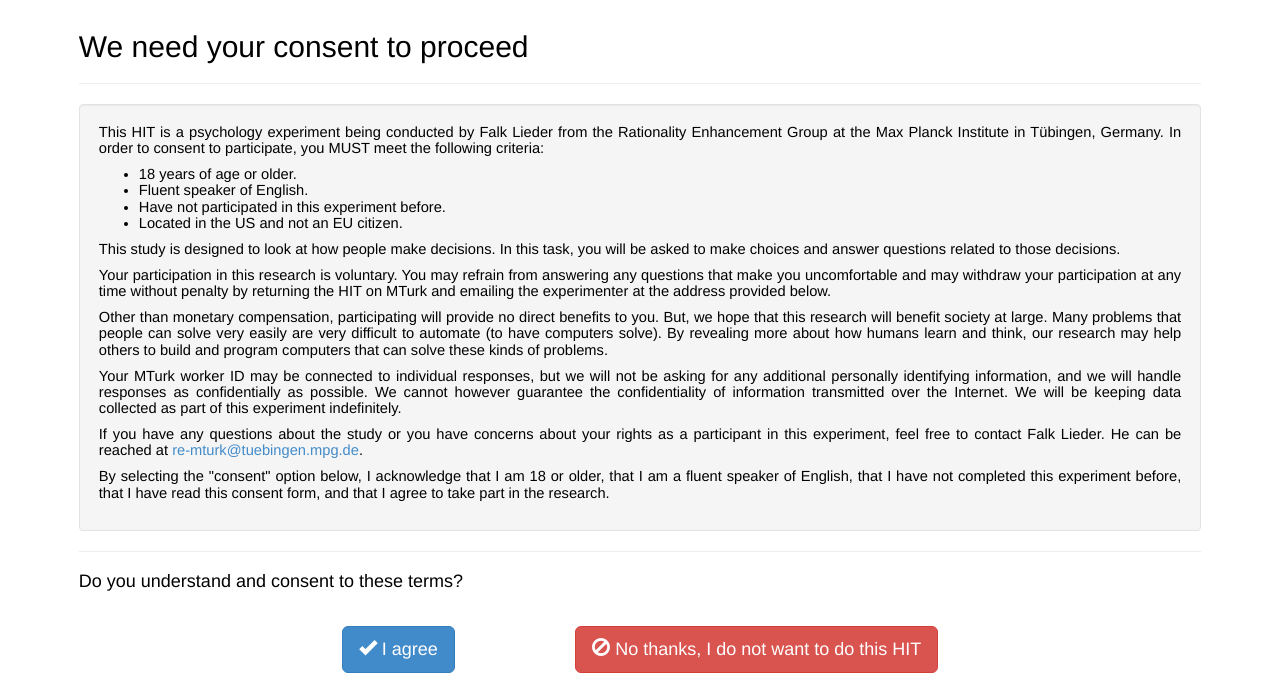
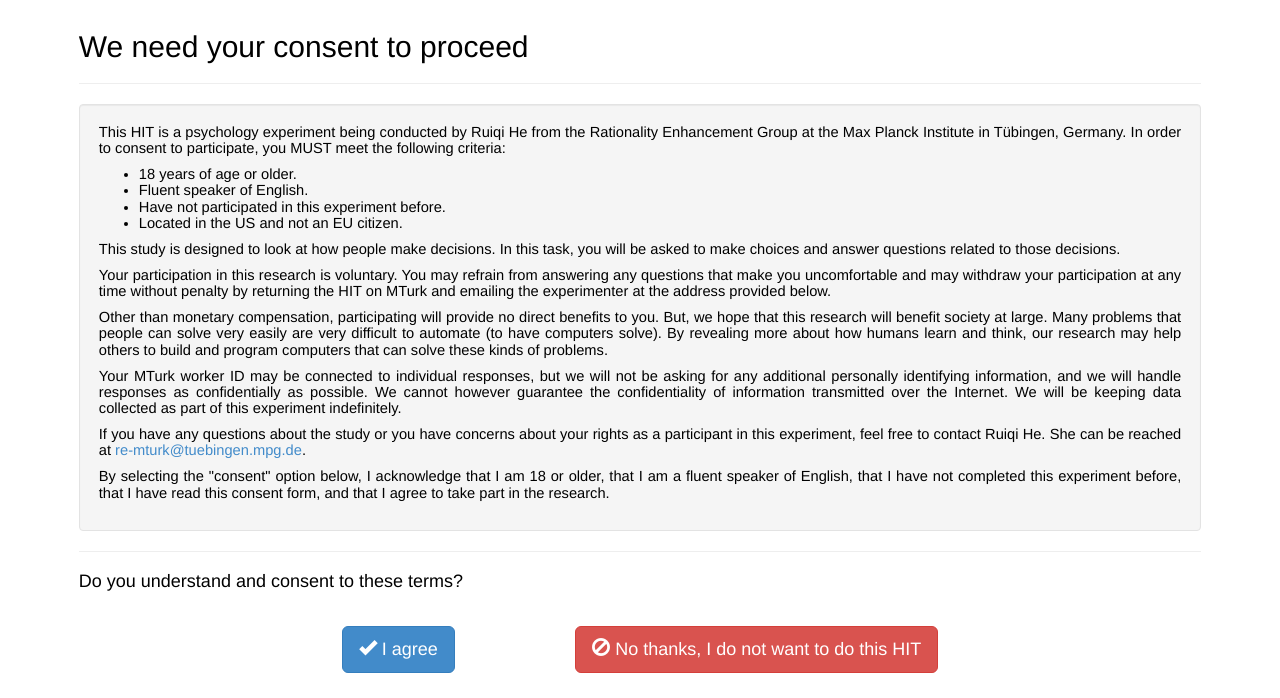
Before and after one commit to Reeche/model-free-stroop-task, a Python web app: template templates/consent.html in a window 1280 px wide. Shown: the top 698 px of the page. Run offline with Jinja, Linux system fonts and the light colour scheme; the template is opened without the code that fills it, so the values that code supplies are empty.

Commit message:
changed consent text

```diff
--- a/templates/consent.html
+++ b/templates/consent.html
@@ -27,7 +27,7 @@ describe what people can do if an error comes up, etc...
       <hr />
       <div class="legal well">
 
-        <p class="block-text">This HIT is a psychology experiment being conducted by Falk Lieder from the Rationality
+        <p class="block-text">This HIT is a psychology experiment being conducted by Ruiqi He from the Rationality
           Enhancement Group at the Max Planck Institute in Tübingen, Germany. In order to consent to participate, you
           MUST meet the following criteria:
           <ul>
@@ -64,7 +64,7 @@ describe what people can do if an error comes up, etc...
 
         <p class="block-text">
           If you have any questions about the study or you have concerns about your rights as a participant in this experiment,
-          feel free to contact Falk Lieder. He can be reached at
+          feel free to contact Ruiqi He. She can be reached at
           <a href="mailto:re-mturk@tuebingen.mpg.de?Subject=Mouselab%20experiment">re-mturk@tuebingen.mpg.de</a>.
         </p>
 
```
